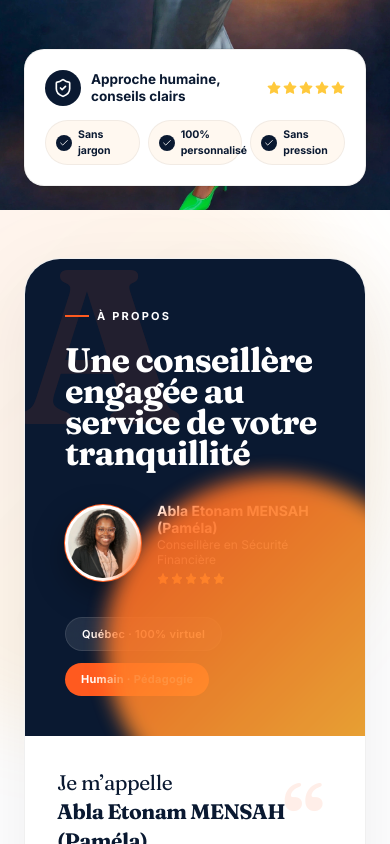
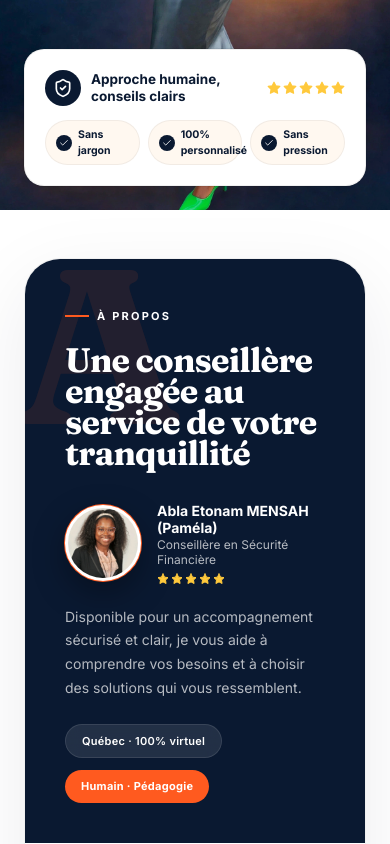
Before and after one commit to jservicesconseils/react-pamelamensah-app, a React (Vite) app: page / in a window 390 px wide. Shown: the part 1120-1964 px from the top of the page. Built offline with nearby package versions, Linux system fonts and the light colour scheme.

Commit message:
soumission mobile

```diff
--- a/src/App.tsx
+++ b/src/App.tsx
@@ -216,6 +216,21 @@ export default function App() {
   useEffect(() => {
     setVisitorStats(trackVisit());
   }, []);
+
+  useEffect(() => {
+    if (typeof window === "undefined") return;
+    const handleStorage = (event: StorageEvent) => {
+      if (event.storageArea !== window.localStorage) return;
+      if (event.key === STORAGE_KEY && isAdminView) {
+        setLeads(loadLeads());
+      }
+      if (event.key === VISITOR_STATS_KEY) {
+        setVisitorStats(loadVisitorStats());
+      }
+    };
+    window.addEventListener("storage", handleStorage);
+    return () => window.removeEventListener("storage", handleStorage);
+  }, [isAdminView]);
 
   useEffect(() => {
     if (!isAdminView) return;
@@ -909,10 +924,6 @@ export default function App() {
 
       {/* A PROPOS - WHITE WITH ORANGE PEPS */}
       <section id="apropos" className="relative bg-white overflow-hidden">
-        {/* faint orange blobs */}
-        <div className="pointer-events-none absolute -top-20 right-0 w-[600px] h-[600px] rounded-full bg-gradient-to-br from-[#FF5A1F]/[0.08] to-[#FFC93C]/[0.12] blur-[40px]" />
-        <div className="pointer-events-none absolute top-[30%] left-[10%] w-[180px] h-[4px] bg-[#FFC93C] rotate-12 rounded-full opacity-80" />
-
         <div className="relative mx-auto max-w-[1280px] px-6 md:px-10 py-12 md:py-24">
           <div className="rounded-[36px] bg-white border border-black/[0.06] shadow-[0_24px_80px_rgba(10,25,49,0.08)] overflow-hidden grid lg:grid-cols-[0.9fr_1.1fr] max-w-full">
             <div className="relative bg-[#0A1931] text-white p-10 md:p-14 flex flex-col justify-between min-h-[460px] overflow-hidden">
@@ -939,11 +950,11 @@ export default function App() {
                   </div>
                 </div>
               </div>
-              <div className="relative mt-8 flex flex-wrap gap-3">
+              <p className="mt-5 max-w-[40ch] text-[14px] leading-[1.7] text-white/70">Disponible pour un accompagnement sécurisé et clair, je vous aide à comprendre vos besoins et à choisir des solutions qui vous ressemblent.</p>
+              <div className="mt-6 flex flex-wrap gap-3">
                 <div className="rounded-full bg-white/10 border border-white/10 px-4 py-2 text-[11px] tracking-wide font-semibold backdrop-blur">Québec · 100% virtuel</div>
                 <div className="rounded-full bg-[#FF5A1F] px-4 py-2 text-[11px] tracking-wide font-bold">Humain · Pédagogie</div>
               </div>
-              <div className="pointer-events-none absolute -right-20 -bottom-20 w-[340px] h-[340px] rounded-full bg-gradient-to-br from-[#FF5A1F] to-[#FFC93C] blur-[10px] opacity-90" />
             </div>
             <div className="p-8 md:p-14 relative">
               {/* citation deco */}
```
Also changed, not shown: 5 other files (tests, documents, lock files or other folders).
